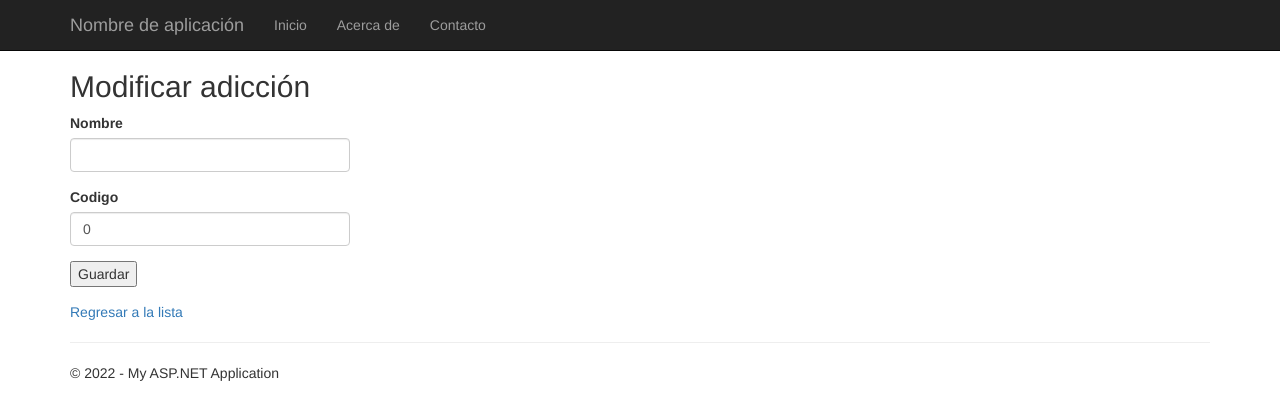
After one commit to diegob0923/Progra6, an ASP.NET MVC app: template Proyecto/Proyecto/Views/Adicciones/AdiccionesModificar.cshtml in a window 1280 px wide. The commit adds this page. Shown: the top 420 px of the page. Run offline with ASP.NET Core 8 and stand-ins for ASP.NET MVC 5, Linux system fonts and the light colour scheme; the template is opened without the code that fills it, so the values that code supplies are empty; the project's own start-up code is not run, and a stand-in starts its controllers and pages; some libraries are stand-ins or nearby versions.

Commit message:
adicciones moficando

```diff
--- a/Proyecto/Proyecto/Views/Adicciones/AdiccionesLista.cshtml
+++ b/Proyecto/Proyecto/Views/Adicciones/AdiccionesLista.cshtml
@@ -11,6 +11,7 @@
     <tr>
         <th>Nombre</th>
         <th>Código</th>
+        <th>Acciones</th>
     </tr>
     @{
         foreach (Proyecto.Models.sp_Retorna_Adicciones_Result posicionModelo in Model)
@@ -18,6 +19,11 @@
             <tr>
                 <td>@posicionModelo.Nombre </td>
                 <td>@posicionModelo.Codigo</td>
+                <td>
+                    <a href="~/Adicciones/AdiccionesModificar?id_Adiccion=@posicionModelo.Id_Adiccion">Modificar</a>
+                    <br />
+                    <a href="~/Adicciones/AdiccionesEliminar?id_Adiccion=@posicionModelo.Id_Adiccion">Eliminar</a>
+                </td>
             </tr>
         }
     }
--- /dev/null
+++ b/Proyecto/Proyecto/Views/Adicciones/AdiccionesModificar.cshtml
@@ -0,0 +1,24 @@
+@model Proyecto.Models.sp_Retorna_AdiccionesID_Result
+@{
+    ViewBag.Title = "AdiccionesModificar";
+}
+
+<h2>Modificar adicción</h2>
+
+
+<form id="frmAdiccionesModificar" method="post">
+    <div class="form-group">
+        <label>Nombre</label>
+        <input type="text" name="Nombre" id="Nombre" class="form-control" value="@Model.Nombre" />
+    </div>
+
+    <div class="form-group">
+        <label>Codigo</label>
+        <input type="text" name="Codigo" id="Codigo" class="form-control" value="@Model.Codigo" />
+    </div>
+
+    <div class="form-group">
+        <input type="submit" value="Guardar" id="btnAceptar" />
+    </div>
+    <a href="~/Adicciones/AdiccionesLista">Regresar a la lista</a>
+</form>
```
Also changed, not shown: Proyecto/Proyecto/Controllers/AdiccionesController.cs (+36 -0 lines), Proyecto/Proyecto/Proyecto.csproj.
